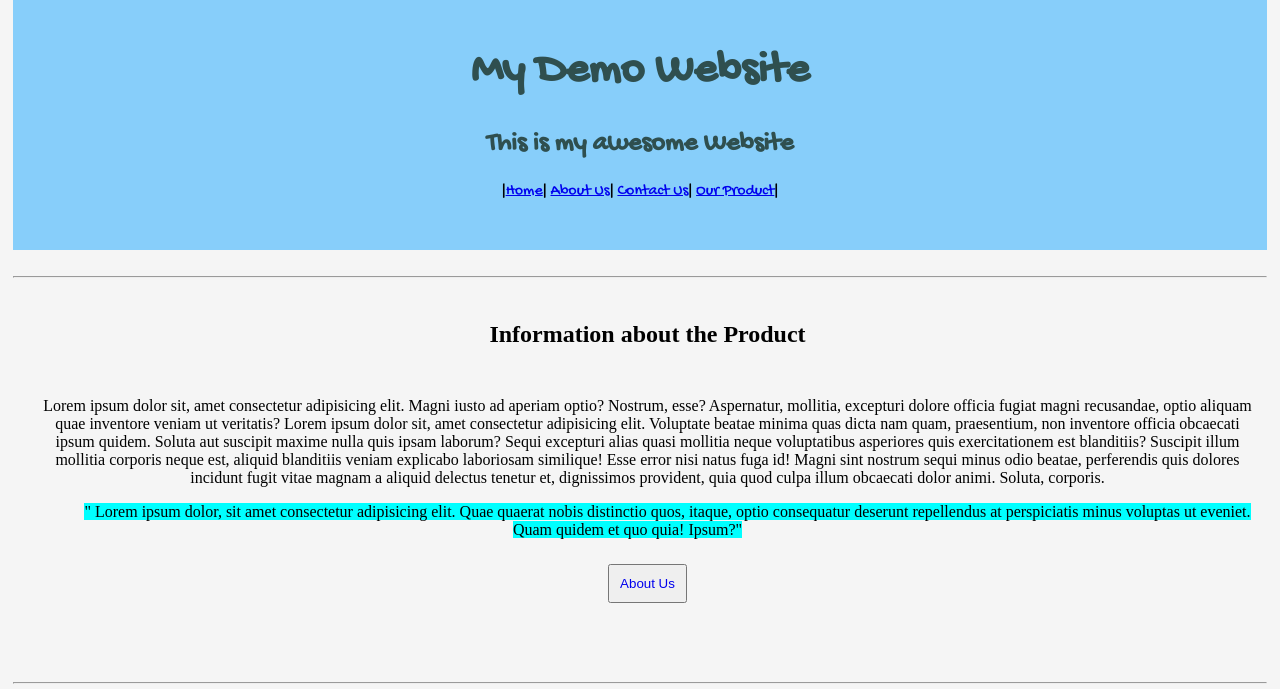
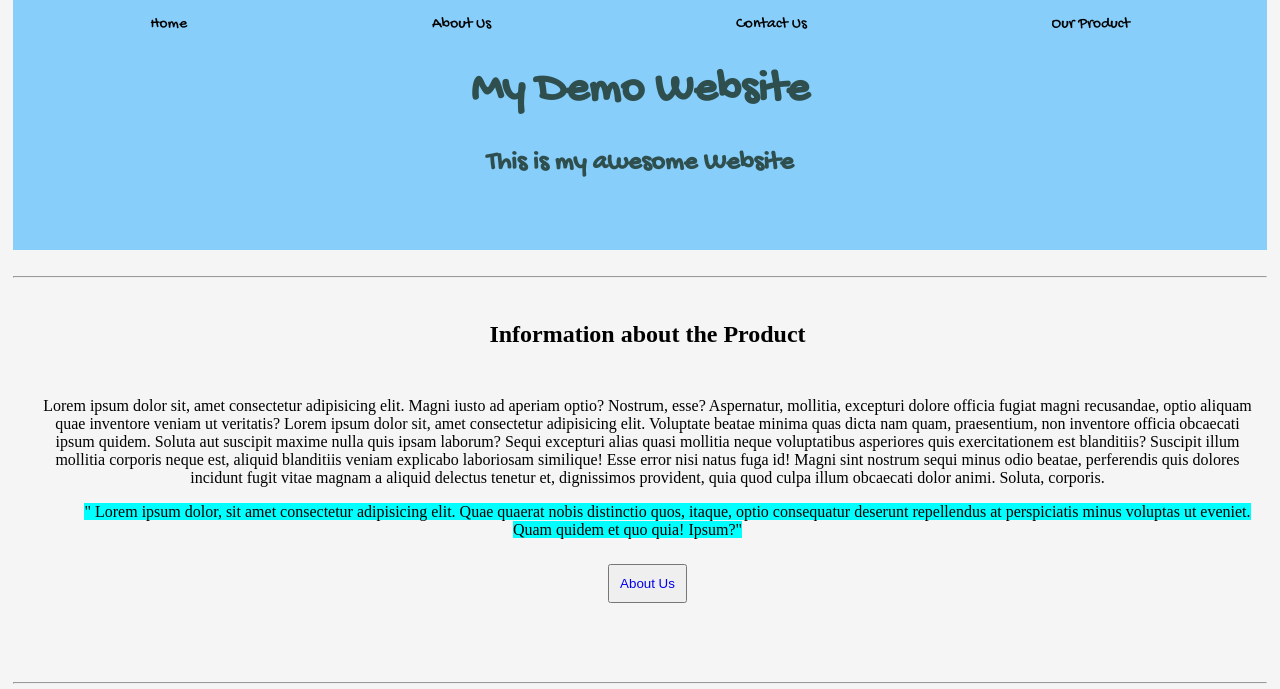
Before and after one commit to EliYakov/Demo-Website, a plain HTML site: page index.html in a window 1280 px wide. Shown: the top 689 px of the page. Drawn offline with Linux system fonts and the light colour scheme.

Commit message:
change to index link

```diff
--- a/index.html
+++ b/index.html
@@ -10,14 +10,15 @@
     <link rel="stylesheet" href="./style.css">
     <header>
       <div class="mydiv">
+        <nav id="nav">
+          <a href="./index.html">Home</a>
+          <a href="./aboutus.html">About Us</a>
+          <a href="./contactus.html">Contact Us</a>
+          <a href="./OurProduct.html">Our Product</a>
+        </nav>
         <h1 id="mhead">My Demo Website</h1>
         <h2 id="shead">This is my awesome Website</h2>
-        <nav id="nav">
-          |<a href="./Demo Website.html">Home</a>|
-          <a href="./aboutus.html">About Us</a>|
-          <a href="./contactus.html">Contact Us</a>|
-          <a href="./OurProduct.html">Our Product</a>|
-        </nav>
+
       </div>
     </header>
     <br />
--- a/style.css
+++ b/style.css
@@ -31,6 +31,21 @@
 
 #nav {
   font-family: "Gochi Hand", cursive;
+  display: flex;
+  flex-direction: row;
+  justify-content: space-around;
+  text-decoration: none;
+  color: black;
+}
+
+#nav a {
+  color: black;
+  text-decoration: none;
+}
+
+#nav a:hover {
+  background-color: darkgray;
+  transition: 2s;
 }
 
 .sec h1 {
```
Also changed, not shown: OurProduct.html (+1 -1 lines), aboutus.html (+1 -1 lines), contactus.html (+1 -1 lines).
